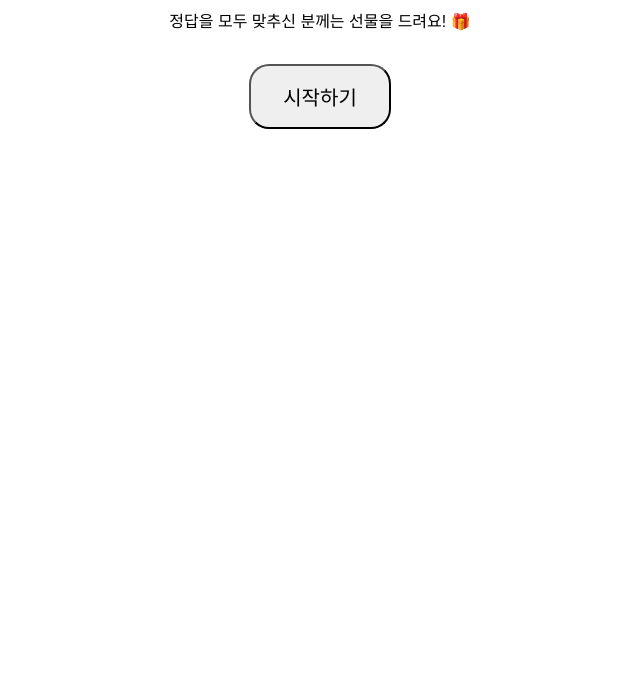
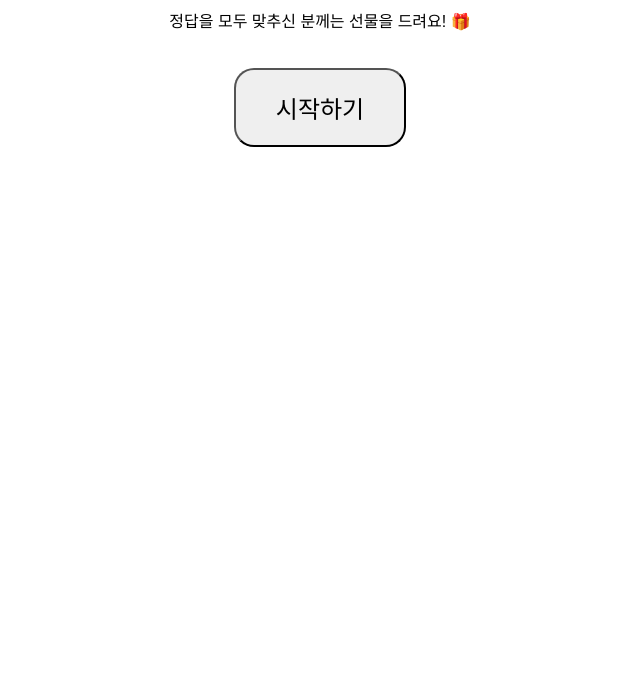
Before and after one commit to taeho-0128/OXquiz, a plain HTML site: page index.html in a window 1280 px wide. Shown: the part 101-800 px from the top of the page, without its empty margins (320-960 px from the left). Drawn offline with Linux system fonts and the light colour scheme.

Commit message:
Update index.html

```diff
--- a/index.html
+++ b/index.html
@@ -20,9 +20,9 @@
       padding: 0 10px;
     }
     button {
-      padding: 16px 32px;
-      font-size: 20px;
-      margin: 12px;
+      padding: 20px 40px;
+      font-size: 24px;
+      margin: 16px;
       cursor: pointer;
       border-radius: 20px;
     }
```
